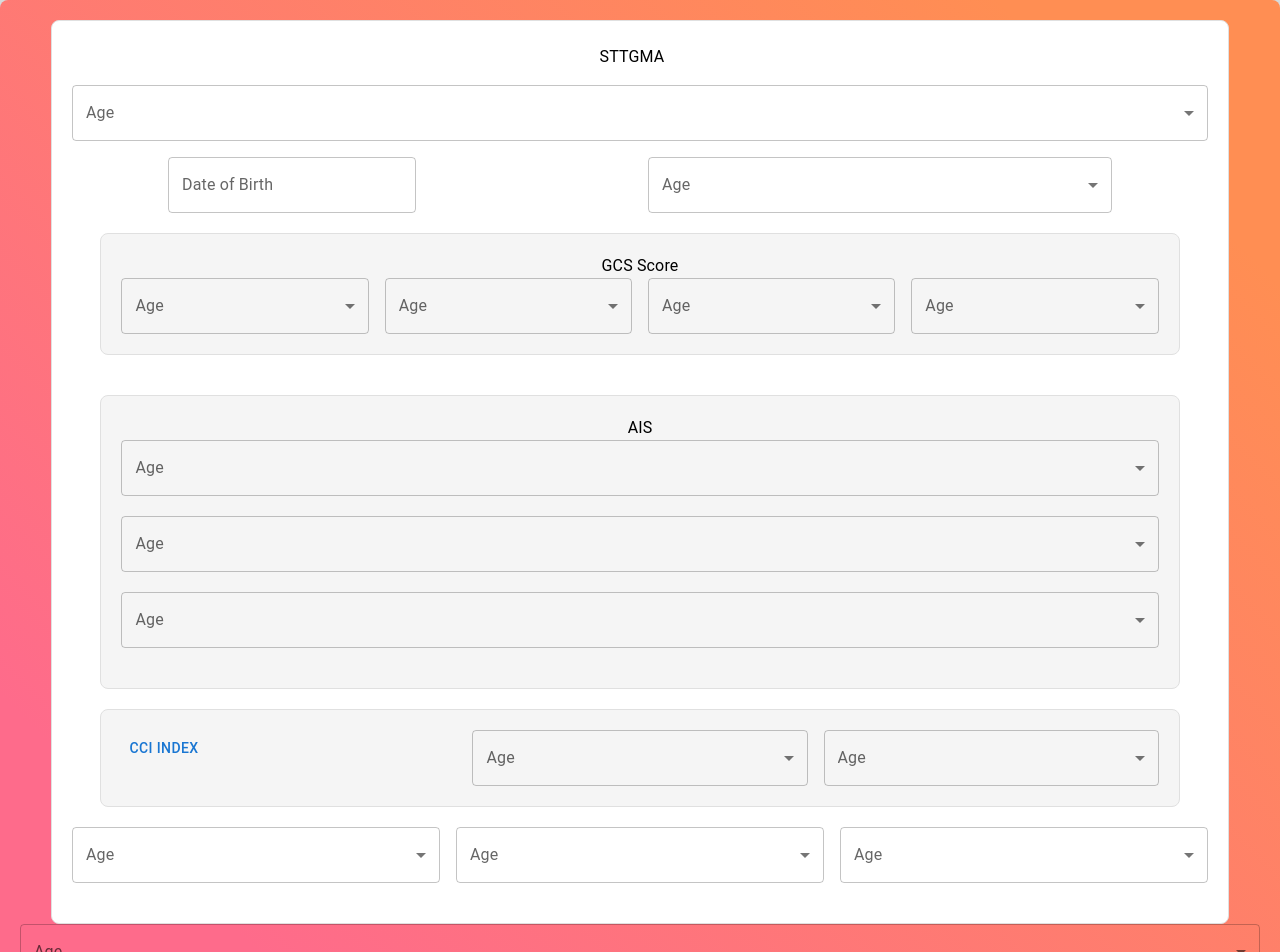
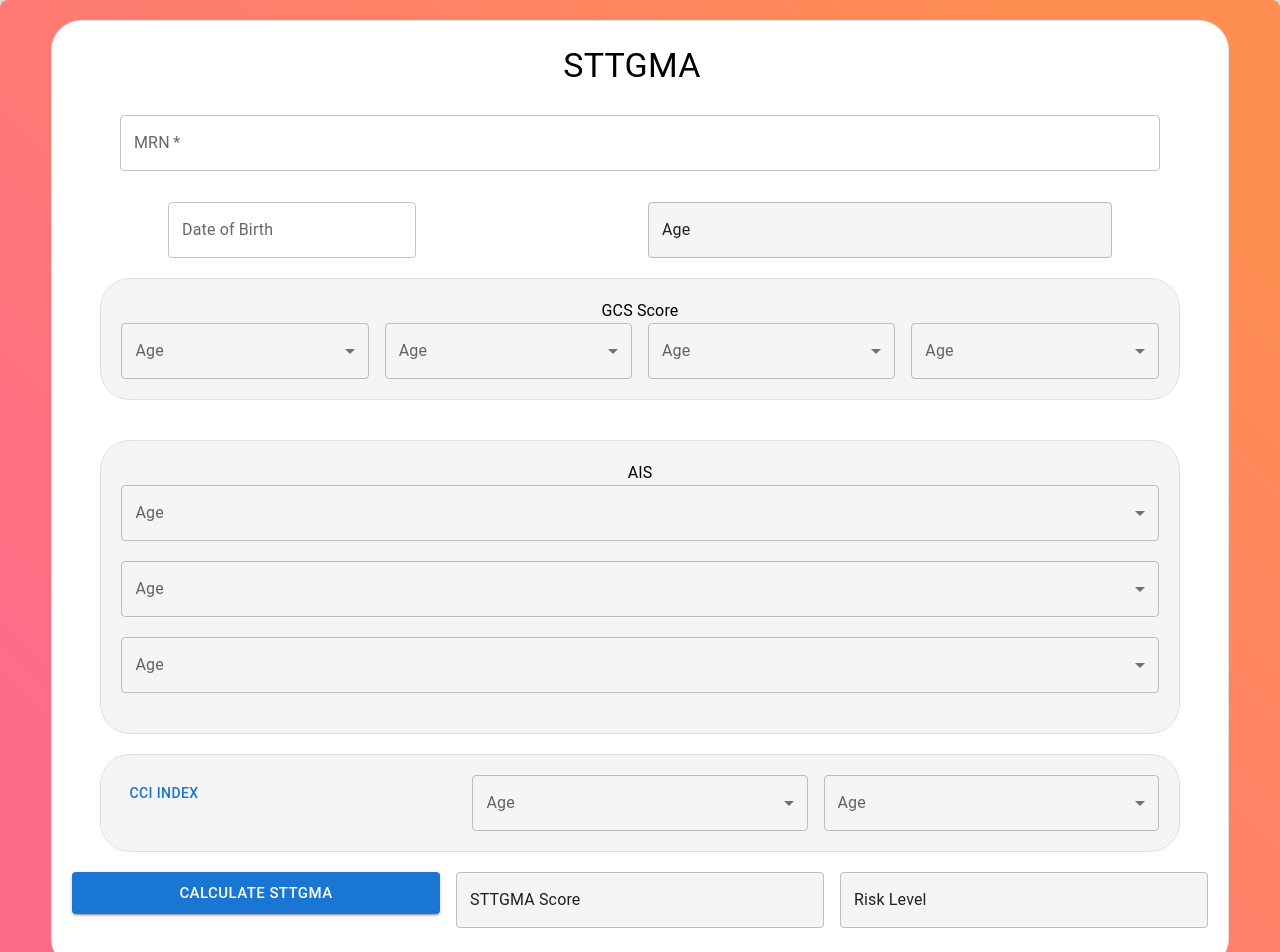
Before and after one commit to m-irfan-arshad/medtel-sttgma-ui, a Next.js app in the folder capybara/: page / in a window 1280 px wide. Shown: the top 952 px of the page. Built offline with nearby package versions, Linux system fonts and the light colour scheme.

Commit message:
purrr... changed some of the drop downs to buttons and such

```diff
--- a/capybara/src/app/StyledBox.jsx
+++ b/capybara/src/app/StyledBox.jsx
@@ -12,7 +12,7 @@ export default function StyledBox(props) {
         width: '95%',
         height: '95%',
         margin: '0 auto',
-        borderRadius: '8px',
+        borderRadius: '30px',
       }}
     >
       {props.children}
--- a/capybara/src/app/page.js
+++ b/capybara/src/app/page.js
@@ -6,9 +6,11 @@ import Grid from '@mui/material/Grid'
 import { Select } from '@mui/material'
 import React from 'react';
 import Typography from '@mui/material/Typography';
-import Box from '@mui/material/Box';
-import StyledBox from './StyledBox';
+import Box from '@mui/material/Box'
+import StyledBox from './StyledBox'
 import DialogSelect from './DialogSelect'
+import TextField from '@mui/material/TextField'
+import Button from '@mui/material/Button'
 
 import Card from '@mui/material/Card';
 import CardContent from '@mui/material/CardContent';
@@ -30,18 +32,39 @@ export default function Home() {
       >
 
   <StyledBox>
+
+
       <Grid container spacing={2} justifyContent = "center">
         <Grid xs={10} style={{ marginTop: '20px' }}>
-          <Typography align="center"> STTGMA </Typography>
+          <Typography align="center" variant="h4" gutterBottom> STTGMA </Typography>
         </Grid>
-        <Grid item xs={12}>
-          <BasicSelect> </BasicSelect>
+
+          <Grid item xs={11}>
+                    <TextField
+                      required
+                      fullWidth
+                      id="mrn"
+                      label="MRN"
+                      name="mrn"
+                      autoComplete="family-name"
+                    />
           </Grid>
+        </Grid>
+
+        <Grid container spacing={2} justifyContent = "center"  style={{ marginTop: '15px' }}>
           <Grid item xs={5}>
             <BasicDatePicker></BasicDatePicker>
           </Grid>
           <Grid item xs={5}>
-          <BasicSelect> </BasicSelect>
+          <TextField
+          fullWidth id="outlined-read-only-input"
+          defaultValue="Age"
+
+          InputProps={{
+            readOnly: true,
+            sx: { backgroundColor: '#F5F5F5'},
+          }}
+          />
           </Grid>
         </Grid>
 
@@ -130,13 +153,31 @@ export default function Home() {
 
         <Grid container spacing = {2} justifyContent = "center">
                 <Grid item xs={4}>
-              <BasicSelect> </BasicSelect>
+                  <Button fullWidth variant="contained" size="large">
+                      Calculate STTGMA
+                  </Button>
                 </Grid>
                 <Grid item xs={4}>
-                  <BasicSelect> </BasicSelect>
+                  <TextField
+                    fullWidth id="outlined-read-only-input"
+                    defaultValue="STTGMA Score"
+
+                    InputProps={{
+                      readOnly: true,
+                      sx: { backgroundColor: '#F5F5F5'},
+                    }}
+                    />
                 </Grid>
                 <Grid item xs={4}>
-                  <BasicSelect> </BasicSelect>
+                    <TextField
+                      fullWidth id="outlined-read-only-input"
+                      defaultValue="Risk Level"
+
+                      InputProps={{
+                        readOnly: true,
+                        sx: { backgroundColor: '#F5F5F5'},
+                      }}
+                      />
                 </Grid>
         </Grid>
 
```
Lines whose indentation alone changed are shown as unchanged.
